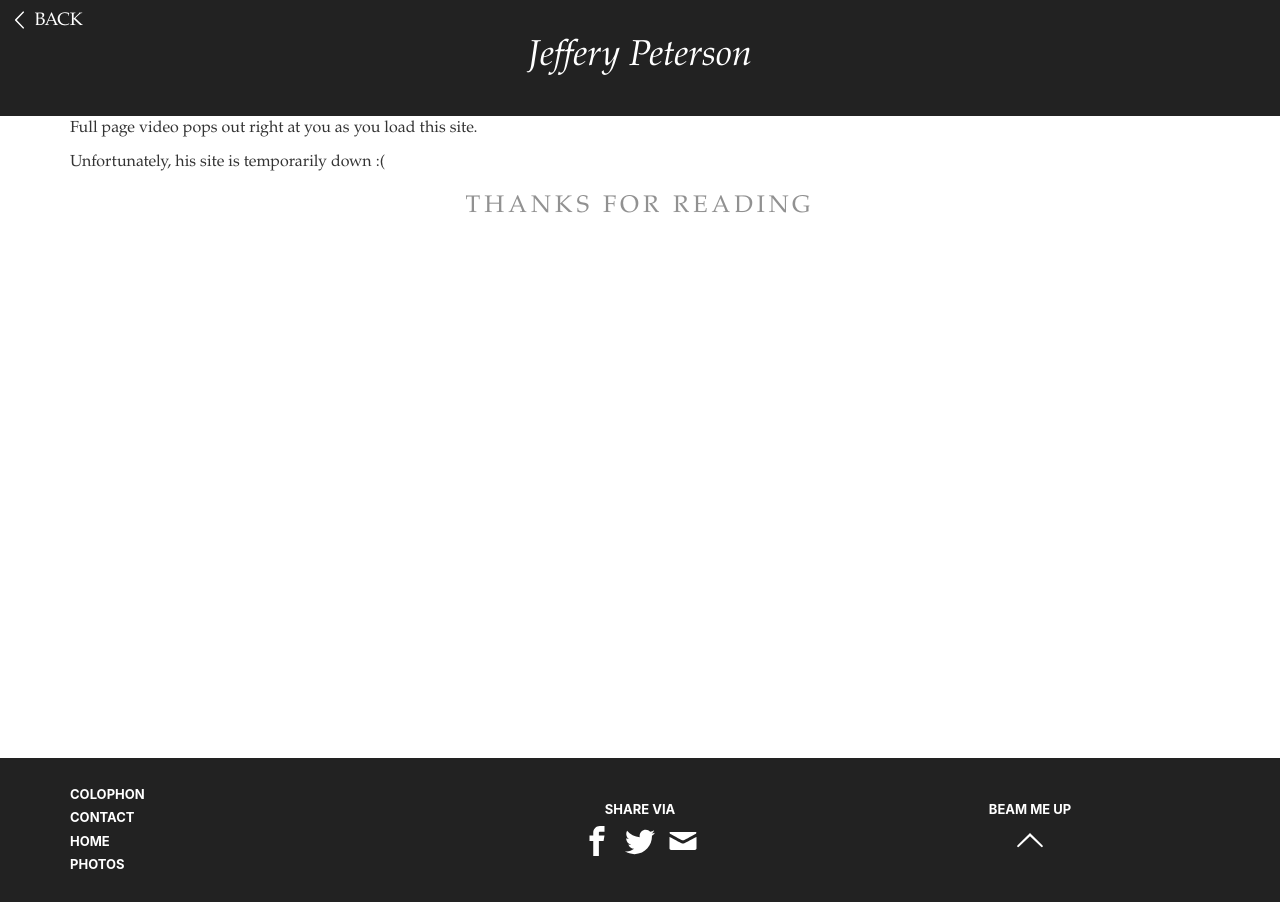
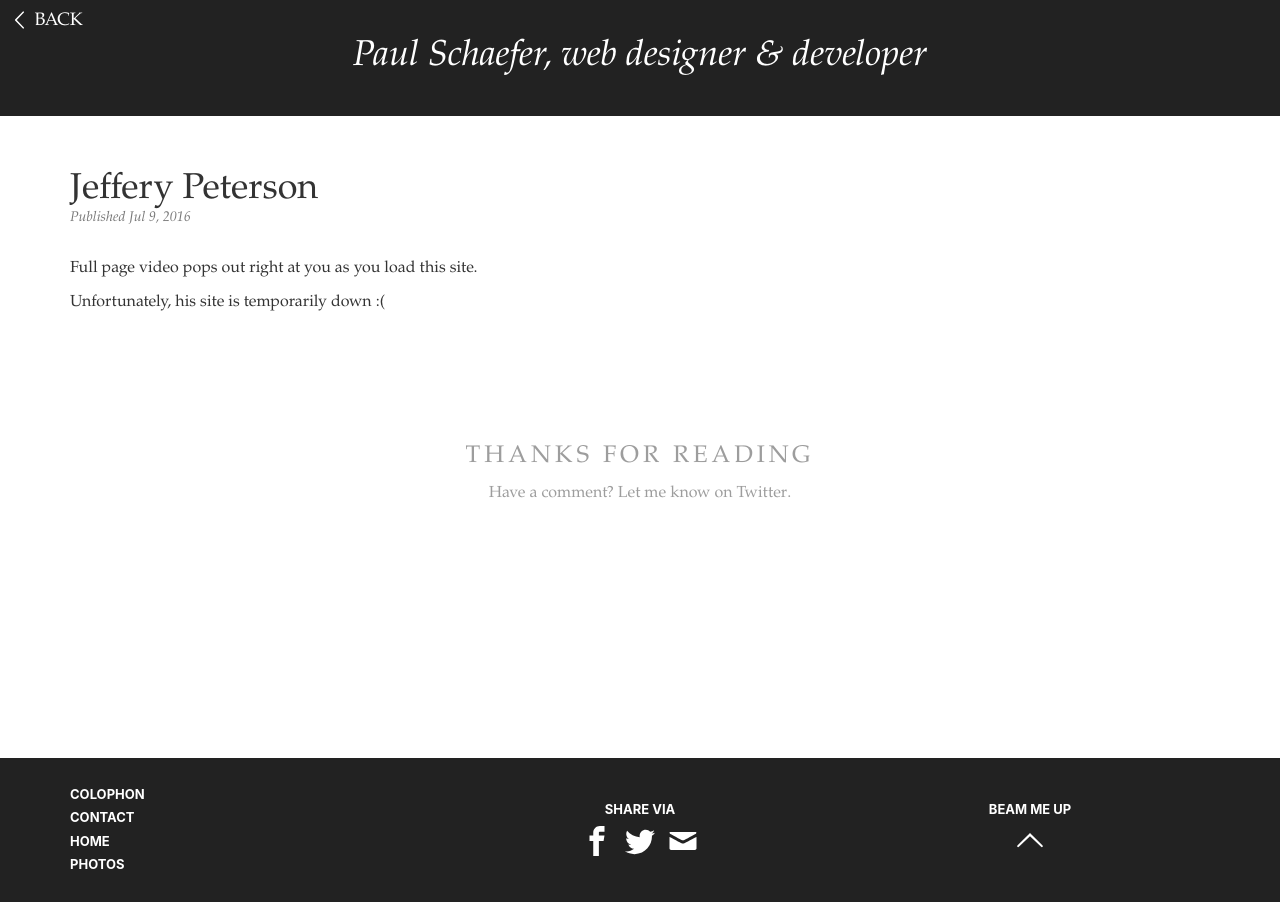
Before and after one commit to pschfr/pschfr.github.io-old, a Jekyll site: the page built from _posts/work/2016-07-09-jeffery-peterson.md, in a window 1280 px wide. Built offline with Jekyll 4.4.1, drawn with Linux system fonts in a browser that asks for light colours.

Commit message:
added livereload gem, added proper containers to posts

```diff
--- a/_includes/header.html
+++ b/_includes/header.html
@@ -11,7 +11,7 @@
 	</div>
 	{% else %}
 		<div class="wrap">
-			<h1 class="site-title font-normal">{{ page.title }}</h1>
+			<h1 class="site-title font-normal">{{ site.title }}, web designer &amp; developer</h1>
 		</div>
 		<a href="javascript:void(0);" onclick="history.go(-1);" class="home no-underline"><svg><use xlink:href="/symbol-defs.svg#chevron-left"></use></svg> Back</a>
 	{% endif %}
--- a/_layouts/post.html
+++ b/_layouts/post.html
@@ -1,11 +1,18 @@
 ---
 layout: default
 ---
-<article class="post" itemscope itemtype="http://schema.org/BlogPosting">
-	<div class="post-content" itemprop="articleBody">
-		{{ content }}
+<article class="row post" itemscope itemtype="http://schema.org/BlogPosting">
+	<div class="col-xs-12 post-content" itemprop="articleBody">
+		<h1 class="no-margin-bottom medium-margin-top">{{ page.title }}</h1>
+		<h5 class="no-margin text-muted"><em>Published {{ page.date | date: "%b %-d, %Y" }}</em></h5>
+		<div class="small-margin-top">
+			{{ content }}
+		</div>
 	</div>
 </article>
-<div class="thanks-for-reading">
-	<h3 class="text-center text-upper">Thanks for reading</h3>
+<div class="row large-margin-top">
+	<div class="col-xs-12 thanks-for-reading">
+		<h3 class="text-center text-upper">Thanks for reading</h3>
+		<p class="text-center text-light">Have a comment? Let me know on <a href="https://twitter.com/pschfr" target="_blank" rel="noreferrer noopener">Twitter</a>.</p>
+	</div>
 </div>
--- a/_sass/_style.sass
+++ b/_sass/_style.sass
@@ -165,9 +165,12 @@ svg.continue
 .article-link svg
 	height: 24px
 	width: 24px
-.thanks-for-reading h3
-	color: lighten($grey-color, 30%)
-	letter-spacing: 4px
+.thanks-for-reading
+	color: lighten($grey-color, 35%)
+	h3
+		letter-spacing: 4px
+	a
+		color: inherit
 #contact h2
 	font-size: 1.75rem
 	line-height: 1.5
```
Also changed, not shown: Gemfile (added, +8 -0 lines), Gemfile.lock (added).
